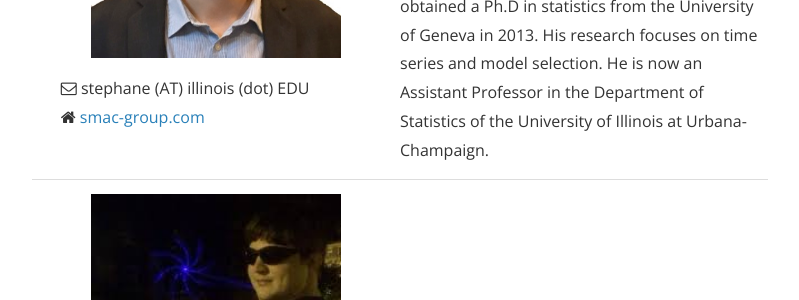
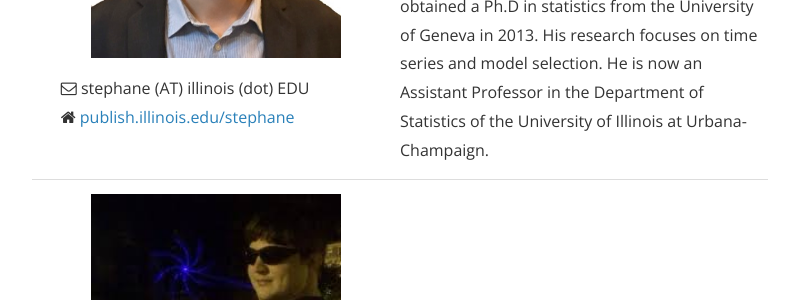
Before and after one commit to SMAC-Group/smac-group.github.io, a Jekyll site: the page built from about.md, in a window 1280 px wide and 900 px high, scrolled down 328 px. Shown: the part 154-454 px from the top of the window, without its empty margins (240-1039 px from the left). Built offline with Jekyll 4.4.1, drawn with Linux system fonts in a browser that asks for light colours; nearby versions of some CDN libraries; a style sheet for code colours, icons or effects is not loaded.

Commit message:
Redid steph's website

```diff
--- a/about.md
+++ b/about.md
@@ -17,7 +17,7 @@ The current members of the SMAC Group are:
       	</li>
         <li>
             <i class="fa fa-home"></i>
-            <span><a href="http://smac-group.com">smac-group.com</a></span>
+            <span><a href="http://publish.illinois.edu/stephane/">publish.illinois.edu/stephane</a></span>
       	</li>
         </ul>
   </td>
```
